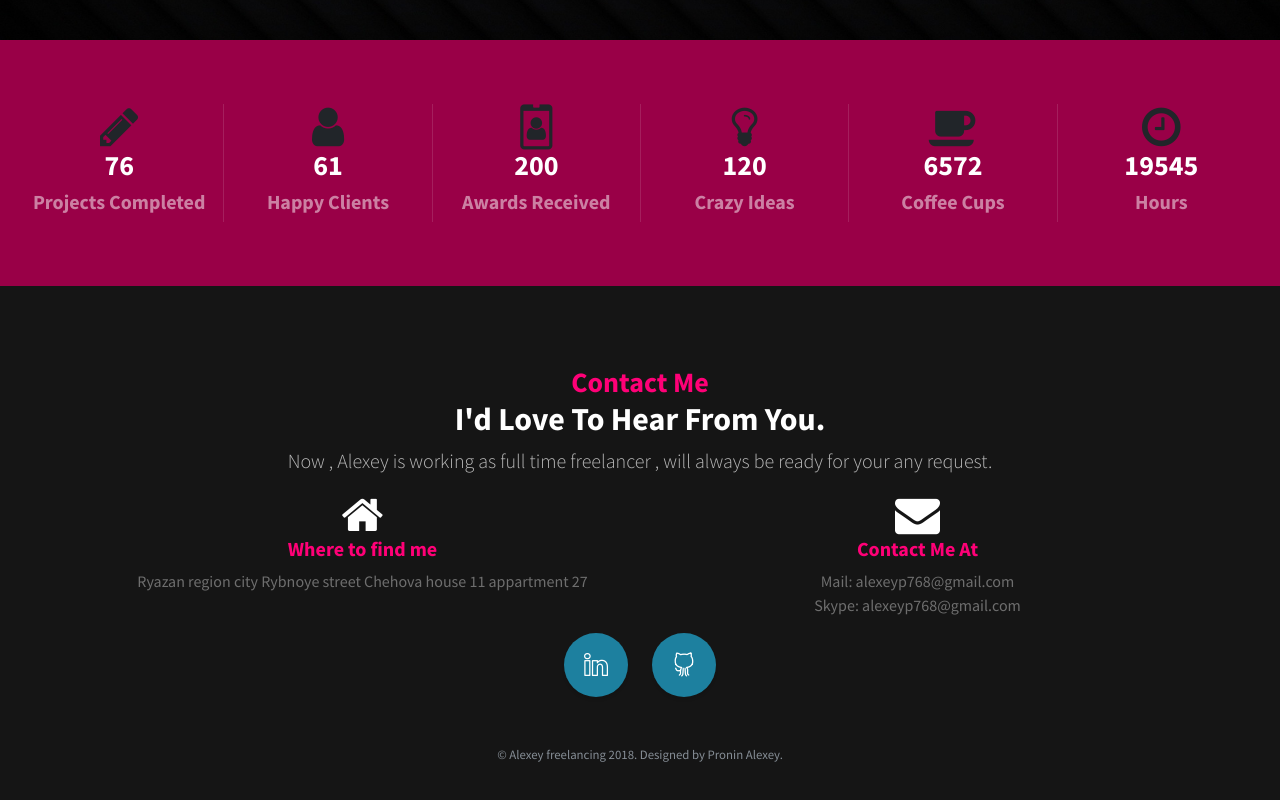
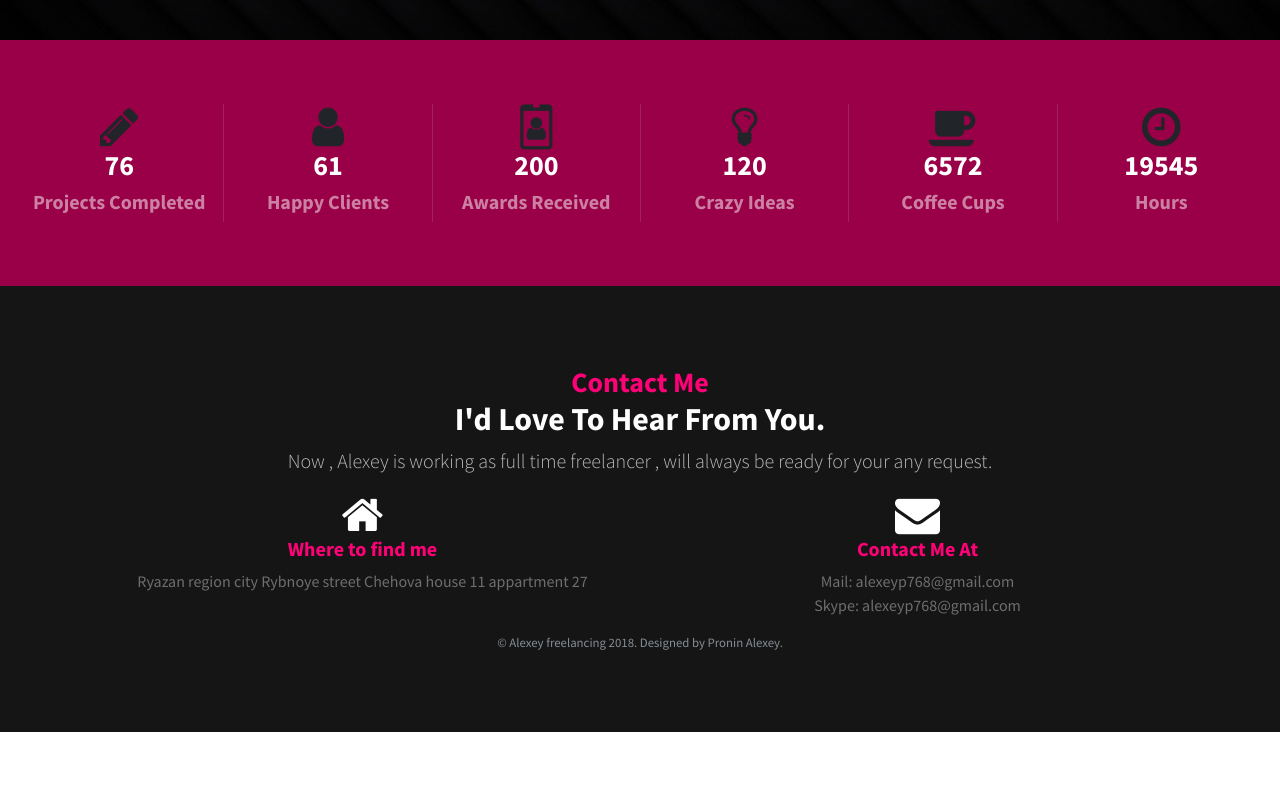
Before and after one commit to alexeyp768/portfolio, a website: page index.html in a window 1280 px wide. Shown: the part 3463-4263 px from the top of the page. After the commit the page ends 4195 px from the top, so only its background shows below. Drawn offline with nearby package versions, Linux system fonts and the light colour scheme; files that its build step writes are made by us from their sources; files whose address does not match are found by name.

Commit message:
remove linked in and git

```diff
--- a/index.html
+++ b/index.html
@@ -568,18 +568,6 @@
             <p>Mail: alexeyp768@gmail.com<br>Skype: alexeyp768@gmail.com</p>
           </div>
         </div>
-        <ul class="list-inline mb-5">
-          <li class="list-inline-item">
-            <a class="social-link rounded-circle text-white mr-3" href="https://www.linkedin.com/in/li-xin-lang-a32a98153/" target="_blank">
-            <i class="icon-social-linkedin"></i>
-            </a>
-          </li>
-          <li class="list-inline-item">
-            <a class="social-link rounded-circle text-white" href="https://github.com/flyplay91" target="_blank">
-            <i class="icon-social-github"></i>
-            </a>
-          </li>
-        </ul>
         <p class="text-muted small mb-0">&copy; Alexey freelancing 2018. Designed by Pronin Alexey.</p>
       </div>
     </footer>
```
